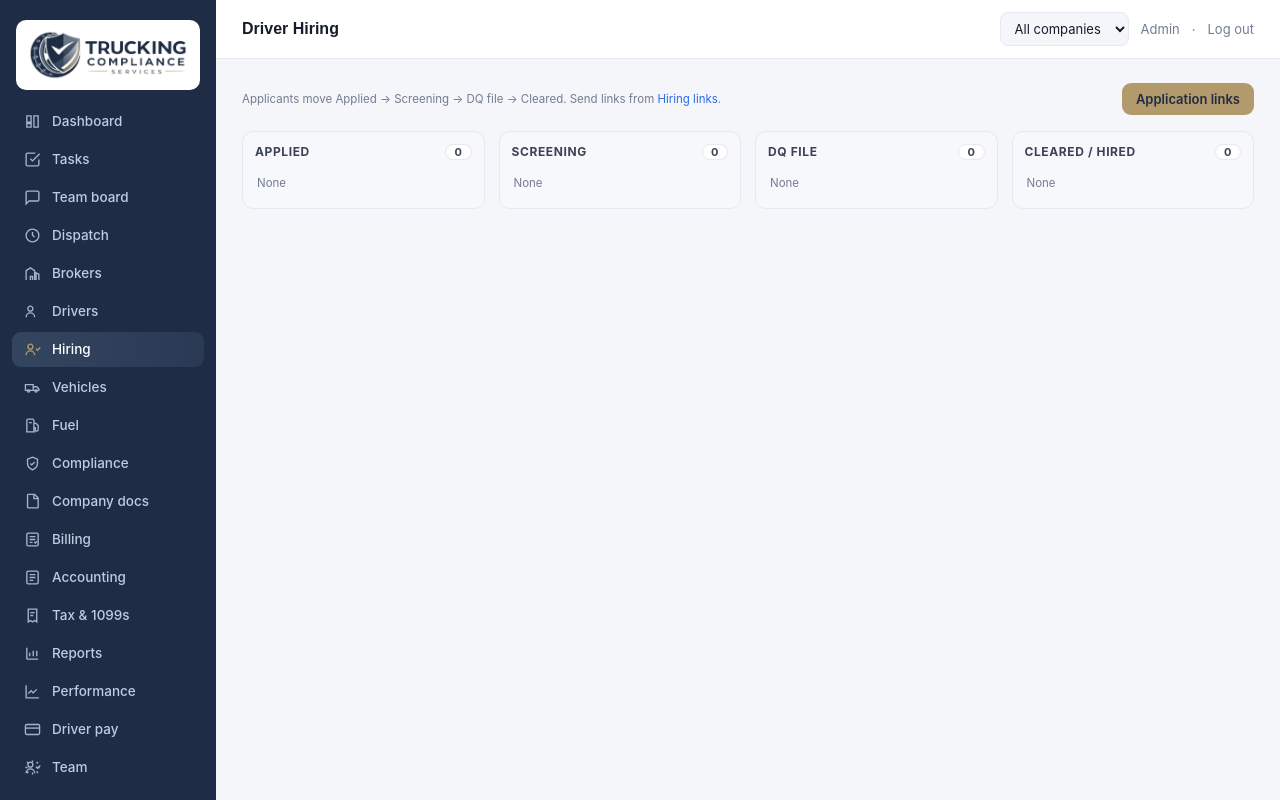
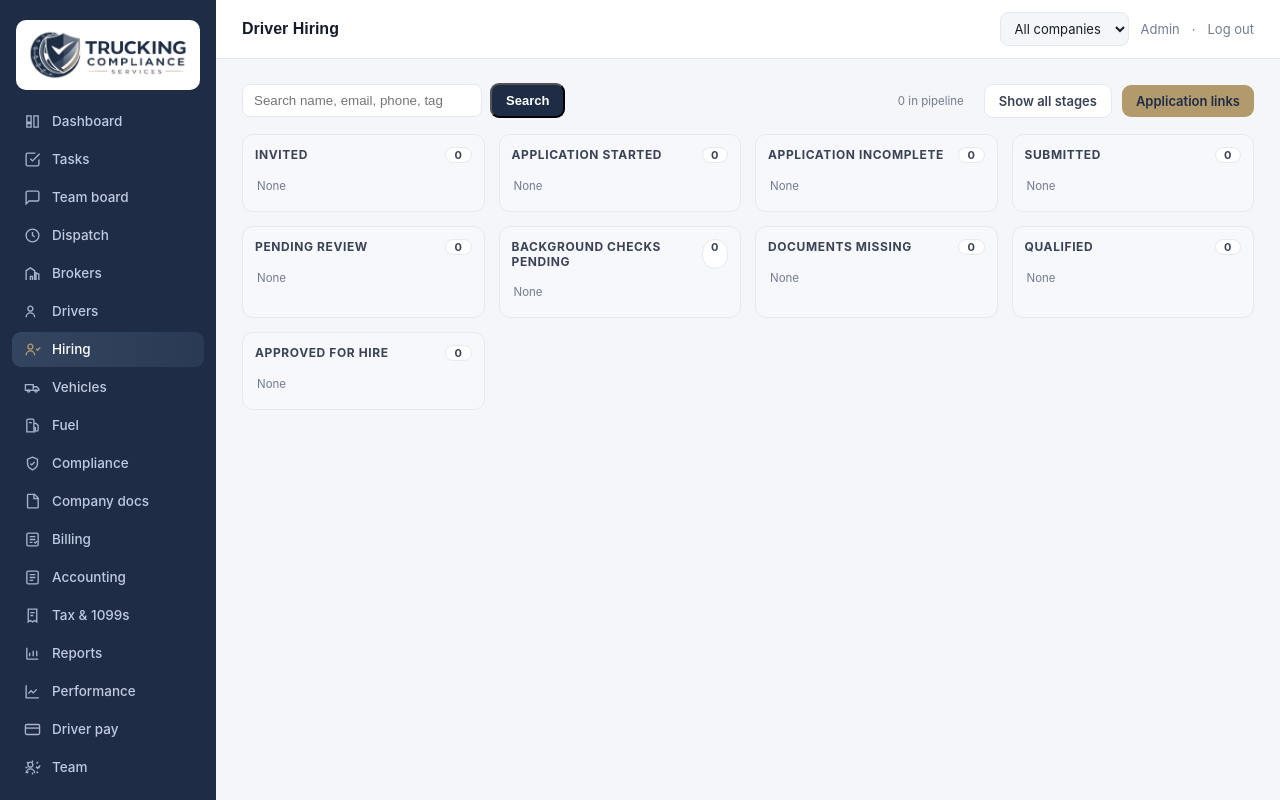
Before and after one commit to truckingcomplianceservice/trucking-portal, a Django app: page /app/hiring/ in a window 1280 px wide. Run offline with Django 5.2, Linux system fonts and the light colour scheme; the visitor is signed in with stand-in values (Sample User, id 1); data comes from the database, SQL or seed files in the repository; data that the repository does not hold is empty.

Commit message:
hiring application phase 1st

```diff
--- a/operations/models.py
+++ b/operations/models.py
@@ -335,12 +335,23 @@ class Settlement(models.Model):
 class Applicant(models.Model):
     """A driver who applied online via the company's hiring link."""
     STAGE_CHOICES = [
-        ("applied", "Applied"),
-        ("screening", "Screening (MVR / PSP)"),
-        ("dq_file", "DQ file"),
-        ("cleared", "Cleared / hired"),
-        ("declined", "Declined"),
+        ("invited", "Invited"),
+        ("started", "Application started"),
+        ("incomplete", "Application incomplete"),
+        ("applied", "Submitted"),
+        ("review", "Pending review"),
+        ("background", "Background checks pending"),
+        ("docs_missing", "Documents missing"),
+        ("qualified", "Qualified"),
+        ("approved", "Approved for hire"),
+        ("declined", "Rejected"),
+        ("active", "Active driver"),
+        ("inactive", "Inactive / terminated"),
+        ("archived", "Archived"),
     ]
+    # stages that count as "open" in the pipeline board
+    PIPELINE_STAGES = ["invited", "started", "incomplete", "applied", "review",
+                       "background", "docs_missing", "qualified", "approved"]
     CDL_CLASS_CHOICES = [("A", "Class A"), ("B", "Class B"), ("C", "Class C")]
 
     company = models.ForeignKey(Company, on_delete=models.CASCADE, related_name="applicants")
@@ -366,14 +377,67 @@ class Applicant(models.Model):
     signature = models.CharField("Signature (typed full name)", max_length=100, blank=True)
 
     stage = models.CharField(max_length=12, choices=STAGE_CHOICES, default="applied")
+    assigned_to = models.ForeignKey("auth.User", on_delete=models.SET_NULL, null=True, blank=True,
+                                    related_name="assigned_applicants",
+                                    help_text="Recruiter handling this applicant.")
+    tags = models.CharField(max_length=200, blank=True, help_text="Comma-separated labels.")
+    decision_reason = models.CharField(max_length=200, blank=True,
+                                       help_text="Reason for approval or rejection.")
+    converted_driver = models.ForeignKey("Driver", on_delete=models.SET_NULL, null=True, blank=True,
+                                         related_name="from_applicant")
     created_at = models.DateTimeField(auto_now_add=True)
     notes = models.TextField(blank=True)
 
     class Meta:
         ordering = ["-created_at"]
 
+    @property
+    def full_name(self):
+        return f"{self.first_name} {self.last_name}".strip()
+
+    @property
+    def completion(self):
+        """Rough % of the key application fields that are filled in."""
+        fields = [self.first_name, self.last_name, self.phone, self.email,
+                  self.current_address, self.cdl_number, self.cdl_class, self.cdl_state,
+                  self.years_experience, self.employment_history, self.cdl_file,
+                  self.medical_file, self.signature]
+        filled = sum(1 for f in fields if f)
+        return int(round(filled / len(fields) * 100))
+
+    @property
+    def missing_items(self):
+        m = []
+        if not self.cdl_file: m.append("CDL upload")
+        if not self.medical_file: m.append("Medical certificate")
+        if not self.cdl_number: m.append("CDL number")
+        if not self.employment_history: m.append("Employment history")
+        if not self.signature: m.append("Signature")
+        if not self.consent: m.append("Consent")
+        return m
+
+    @property
+    def tag_list(self):
+        return [t.strip() for t in self.tags.split(",") if t.strip()]
+
     def __str__(self):
         return f"{self.first_name} {self.last_name} ({self.get_stage_display()})"
+
+
+class ApplicantStatusHistory(models.Model):
+    """A full audit trail of every stage change for an applicant."""
+    applicant = models.ForeignKey(Applicant, on_delete=models.CASCADE, related_name="history")
+    from_stage = models.CharField(max_length=12, blank=True)
+    to_stage = models.CharField(max_length=12)
+    reason = models.CharField(max_length=200, blank=True)
+    changed_by = models.ForeignKey("auth.User", on_delete=models.SET_NULL, null=True, blank=True)
+    changed_at = models.DateTimeField(auto_now_add=True)
+
+    class Meta:
+        ordering = ["-changed_at"]
+
+    def __str__(self):
+        return f"{self.applicant_id}: {self.from_stage}→{self.to_stage}"
 
 
 class ComplianceDocument(models.Model):
--- a/operations/templates/operations/app_hiring.html
+++ b/operations/templates/operations/app_hiring.html
@@ -2,16 +2,32 @@
 {% block title %}Hiring — Fleetline{% endblock %}
 {% block page_title %}Driver Hiring{% endblock %}
 {% block content %}
-<div class="toolbar"><div class="sub">Applicants move Applied → Screening → DQ file → Cleared. Send links from <a href="/hiring/links/" style="color:var(--blue)">Hiring links</a>.</div><div class="spacer"></div><a class="btn amber" href="/hiring/links/">Application links</a></div>
+{% if messages %}{% for m in messages %}<div style="margin:8px 0;padding:10px 14px;border-radius:8px;font-size:13px;background:#e4f4ec;color:#137a51">{{ m }}</div>{% endfor %}{% endif %}
+<div class="toolbar">
+ <form method="get" style="display:flex;gap:8px;align-items:center">
+  <input name="q" value="{{ q }}" placeholder="Search name, email, phone, tag" style="padding:8px 11px;border:1px solid var(--line);border-radius:8px;min-width:240px">
+  {% if show_all %}<input type="hidden" name="all" value="1">{% endif %}
+  <button class="btn navy" type="submit">Search</button>
+ </form>
+ <div class="spacer"></div>
+ <div class="sub" style="margin-right:10px">{{ total }} in pipeline</div>
+ {% if show_all %}<a class="btn ghost" href="/app/hiring/">Active only</a>{% else %}<a class="btn ghost" href="/app/hiring/?all=1">Show all stages</a>{% endif %}
+ <a class="btn amber" href="/hiring/links/">Application links</a>
+</div>
+
 <div class="pipe">
 {% for col in cols %}
 <div class="col"><h4>{{ col.label }}<span>{{ col.count }}</span></h4>
  {% for a in col.apps %}
- <a class="appcard" href="/admin/operations/applicant/{{ a.id }}/change/">
+ <a class="appcard" href="/app/hiring/{{ a.id }}/">
    <div class="nm">{{ a.first_name }} {{ a.last_name }}</div>
    <div class="mt">{{ a.company.name }}{% if a.cdl_class %} · Class {{ a.cdl_class }}{% endif %}</div>
+   <div style="margin-top:5px;height:5px;background:#eef0f4;border-radius:3px;overflow:hidden"><div style="height:100%;width:{{ a.completion }}%;background:{% if a.completion >= 80 %}#2e9e6b{% elif a.completion >= 40 %}#c99a3a{% else %}#c0605a{% endif %}"></div></div>
+   <div class="mt" style="margin-top:4px">{{ a.completion }}% complete{% if a.assigned_to %} · {{ a.assigned_to.username }}{% endif %}</div>
+   {% for t in a.tag_list %}<span style="display:inline-block;font-size:10px;background:#eef0f4;color:#333;border-radius:4px;padding:1px 6px;margin-top:4px;margin-right:3px">{{ t }}</span>{% endfor %}
  </a>
  {% empty %}<div class="sub" style="padding:6px 2px">None</div>{% endfor %}
 </div>
 {% endfor %}
-</div>{% endblock %}
+</div>
+{% endblock %}
--- a/operations/views.py
+++ b/operations/views.py
@@ -6,7 +6,7 @@ from django.db.models import Sum, Q
 from django.shortcuts import render, get_object_or_404, redirect
 from django.views.static import serve
 from django.conf import settings
-from .models import (Company, Load, Expense, Settlement, Driver, Vehicle, Applicant,
+from .models import (Company, Load, Expense, Settlement, Driver, Vehicle, Applicant, ApplicantStatusHistory,
                      ComplianceDocument, Broker, FuelTransaction, RentalContract, VehicleDocument, CompanyDocument, notify)
 
 
@@ -537,13 +537,79 @@ def maintenance_add(request, pk):
 @login_required
 def app_hiring(request):
     cs = _companies(request)
-    stages = [("applied", "Applied"), ("screening", "Screening"),
-              ("dq_file", "DQ file"), ("cleared", "Cleared / hired")]
+    q = (request.GET.get("q") or "").strip()
+    show_all = request.GET.get("all") == "1"
+    base = Applicant.objects.filter(company__in=cs)
+    if q:
+        base = base.filter(models.Q(first_name__icontains=q) | models.Q(last_name__icontains=q)
+                           | models.Q(email__icontains=q) | models.Q(phone__icontains=q)
+                           | models.Q(tags__icontains=q))
+    stages = Applicant.PIPELINE_STAGES if not show_all else [s[0] for s in Applicant.STAGE_CHOICES]
+    labels = dict(Applicant.STAGE_CHOICES)
     cols = []
-    for code, label in stages:
-        apps = Applicant.objects.filter(company__in=cs, stage=code)
-        cols.append({"label": label, "apps": apps, "count": apps.count()})
-    return render(request, "operations/app_hiring.html", {"cols": cols})
+    for code in stages:
+        apps = base.filter(stage=code).select_related("assigned_to")
+        cols.append({"code": code, "label": labels.get(code, code),
+                     "apps": apps, "count": apps.count()})
+    return render(request, "operations/app_hiring.html",
+                  {"cols": cols, "q": q, "show_all": show_all,
+                   "total": base.exclude(stage__in=["archived", "inactive"]).count()})
+
+
+@require_section("hiring")
+@login_required
+def applicant_detail(request, pk):
+    cs = _companies(request)
+    a = _get(Applicant, pk=pk, company__in=cs)
+    if request.method == "POST":
+        action = request.POST.get("action")
+        if action == "stage":
+            new_stage = request.POST.get("stage")
+            reason = request.POST.get("reason", "").strip()
+            valid = [s[0] for s in Applicant.STAGE_CHOICES]
+            if new_stage in valid and new_stage != a.stage:
+                ApplicantStatusHistory.objects.create(
+                    applicant=a, from_stage=a.stage, to_stage=new_stage,
+                    reason=reason, changed_by=request.user)
+                a.stage = new_stage
+                if reason:
+                    a.decision_reason = reason
+                a.save()
+                _messages.success(request, f"Moved to {a.get_stage_display()}.")
+        elif action == "assign":
+            uid = request.POST.get("assigned_to")
+            a.assigned_to = _User.objects.filter(pk=uid).first() if uid else None
+            a.save(); _messages.success(request, "Assignment updated.")
+        elif action == "tags":
+            a.tags = request.POST.get("tags", "").strip(); a.save()
+            _messages.success(request, "Tags updated.")
+        elif action == "note":
+            note = request.POST.get("note", "").strip()
+            if note:
+                stamp = _dt.datetime.now().strftime("%b %d, %Y %H:%M")
+                who = request.user.get_full_name() or request.user.username
+                a.notes = (a.notes + f"\n[{stamp} · {who}] {note}").strip()
+                a.save(); _messages.success(request, "Note added.")
+        elif action == "convert":
+            if a.converted_driver:
+                _messages.info(request, "Already converted to a driver.")
+            else:
+                d = Driver.objects.create(
+                    company=a.company, first_name=a.first_name, last_name=a.last_name,
+                    phone=a.phone, email=a.email, address=a.current_address,
+                    cdl_number=a.cdl_number, cdl_class=a.cdl_class or "", status="active")
+                a.converted_driver = d
+                ApplicantStatusHistory.objects.create(
+                    applicant=a, from_stage=a.stage, to_stage="active",
+                    reason="Converted to active driver", changed_by=request.user)
+                a.stage = "active"; a.save()
+                _messages.success(request, f"{a.full_name} is now an active driver.")
+                return redirect("applicant_detail", pk=a.pk)
+        return redirect("applicant_detail", pk=a.pk)
+    recruiters = _User.objects.filter(is_active=True).order_by("username")
+    return render(request, "operations/applicant_detail.html",
+                  {"a": a, "stages": Applicant.STAGE_CHOICES, "recruiters": recruiters,
+                   "history": a.history.select_related("changed_by")[:50]})
 
 
 @require_section("compliance")
--- a/trucking_ops/urls.py
+++ b/trucking_ops/urls.py
@@ -56,6 +56,7 @@ urlpatterns = [
     path("app/vehicles/<int:pk>/report/", views.vehicle_report_pdf, name="vehicle_report_pdf"),
     path("app/vehicles/<int:pk>/report/email/", views.email_vehicle_report, name="email_vehicle_report"),
     path("app/hiring/", views.app_hiring, name="app_hiring"),
+    path("app/hiring/<int:pk>/", views.applicant_detail, name="applicant_detail"),
     path("app/brokers/", views.app_brokers, name="app_brokers"),
     path("app/fuel/", views.app_fuel, name="app_fuel"),
     path("app/fuel/add/", views.fuel_add, name="fuel_add"),
```
Also changed, not shown: operations/admin.py (+7 -1 lines), operations/templates/operations/applicant_detail.html (added, +87 -0 lines), operations/tests.py (+28 -1 lines), README.md, operations/migrations/0035_applicant_assigned_to_applicant_converted_driver_and_more.py (added).
